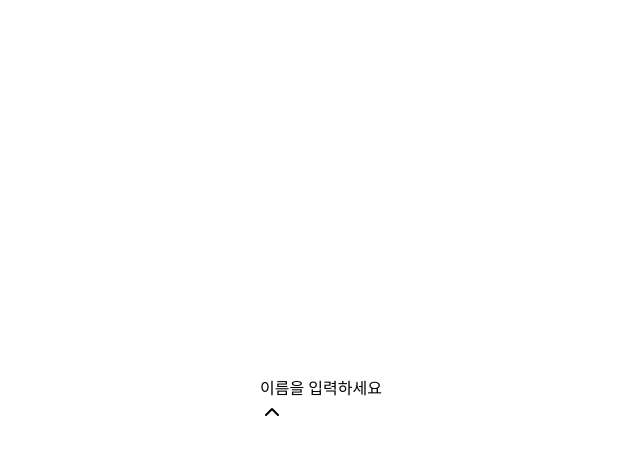
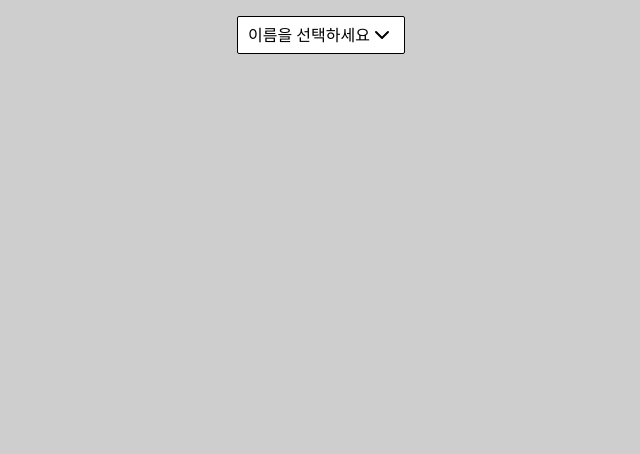
Before and after one commit to IT-Cotato/11th-FE-Networking-June, a React (Vite) app: page / in a window 1280 px wide. Shown: the top 454 px of the page, without its empty margins (319-959 px from the left). Built offline with nearby package versions, Linux system fonts and the light colour scheme.

Commit message:
feat: DropBox 기본 레이아웃 및 스타일링 적용

```diff
--- a/src/components/DropBox.tsx
+++ b/src/components/DropBox.tsx
@@ -17,16 +17,33 @@ const DropBox = ({ names }: DropBox) => {
     setIsOpen(false);
   };
   return (
-    <div>
-      <div>
-        <button onClick={handleToggle}>
-          <span>{selected ? selected.name : "이름을 입력하세요"}</span>
-          <img src="/src/assets/chevron-up.svg" alt="토글 아이콘" />
+    <div className="min-h-screen w-full bg-gray-350 p-4 flex justify-center items-start">
+      <div className="relative min-w-[100px]">
+        <button
+          onClick={handleToggle}
+          className="w-full bg-white border border-black rounded-sm px-[10px] py-[6px] flex items-start justify-between  focus:outline-none"
+        >
+          <div className="flex w-full items-start justify-between">
+            <span className="text-left">
+              {selected ? selected.name : "이름을 선택하세요"}
+            </span>
+            <img
+              src="/src/assets/chevron-up.svg"
+              alt="토글 아이콘"
+              className={`transform transition-transform duration-200 ${
+                isOpen ? "" : "rotate-180"
+              }`}
+            />
+          </div>
         </button>
         {isOpen && (
-          <div>
+          <div className="absolute top-full left-0 right-0 mt-[2px] bg-white rounded-sm py-2 z-10 flex flex-col">
             {names.map((item) => (
-              <button key={item.id} onClick={() => handleSelect(item)}>
+              <button
+                key={item.id}
+                onClick={() => handleSelect(item)}
+                className="w-full text-left px-2 py-[6px] hover:bg-gray-100 rounded-sm"
+              >
                 {item.name}
               </button>
             ))}
```
